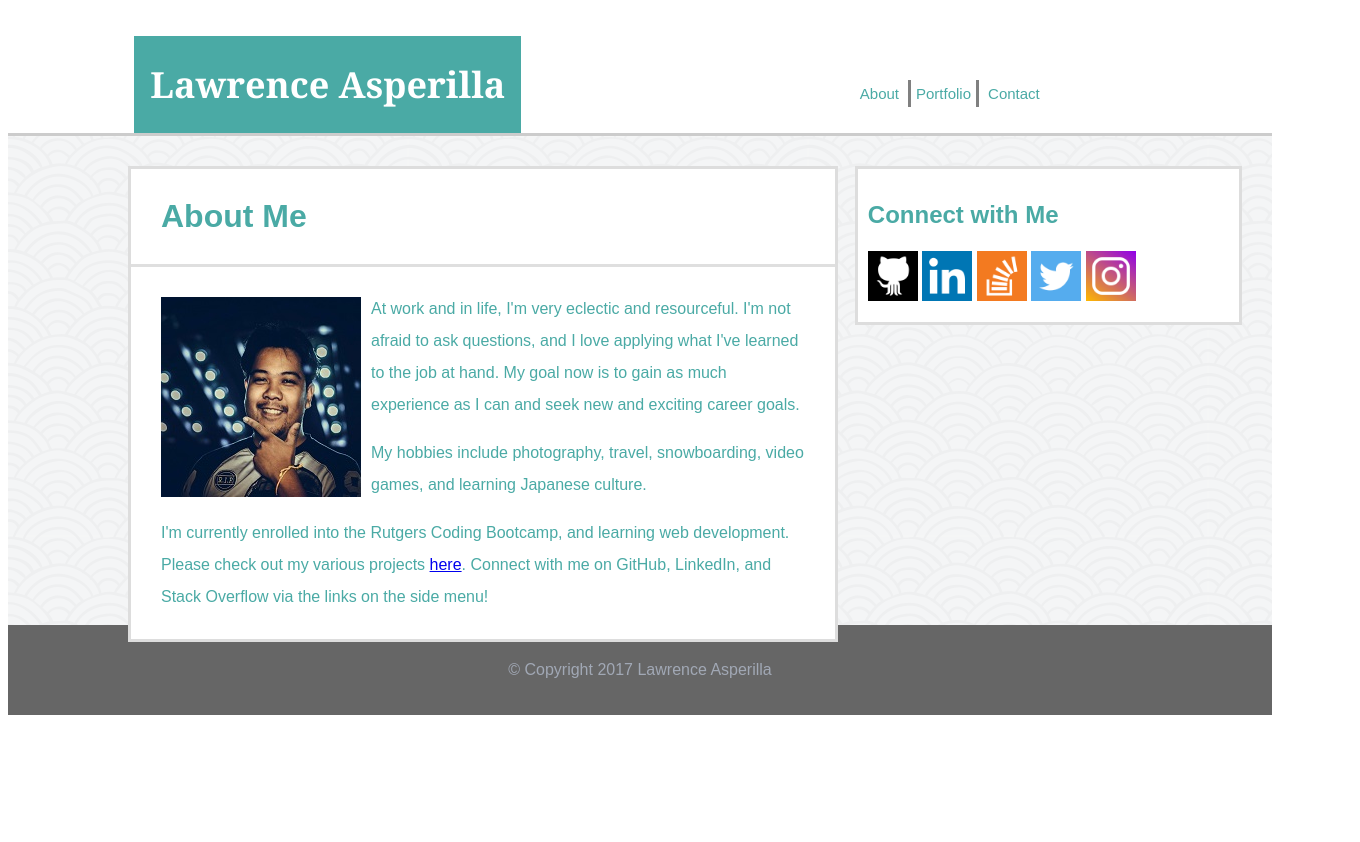
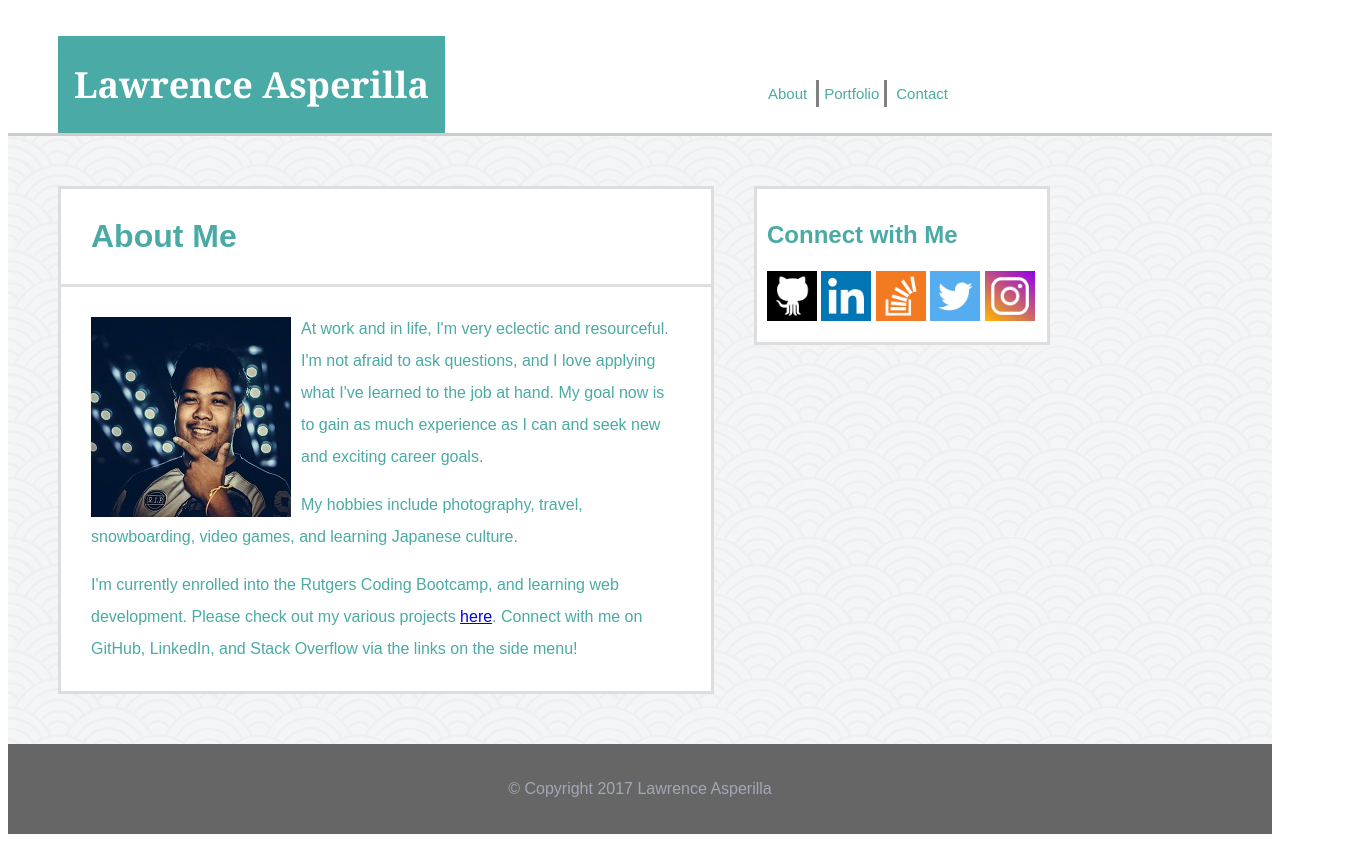
Before and after one commit to lasperilla/Basic-Portfolio, a plain HTML site: page index.html in a window 1280 px wide. Shown: the whole page, 1360 px wide, since content can reach past the window. Before the commit the page ends 800 px from the top, so only its background shows below. Drawn offline with Linux system fonts and the light colour scheme.

Commit message:
fixed css, changed id's to classes, changed class name semantics

```diff
--- a/assets/css/style.css
+++ b/assets/css/style.css
@@ -4,8 +4,8 @@
     display: table;
 }
 
-#header {
-    height: 125px;
+.header {
+   height: 125px;
     position: relative;
     background: #FFFFFF;
     border-color: #cccccc;
@@ -13,26 +13,26 @@
     /*  background: yellow;*/
 }
 
-#letterhead {
+.letterhead {
     background: #4AAAA5;
     color: #FFFFFF;
     width: 375px;
     padding: 0px 6px 0px 6px;
     float: left;
     position: absolute;
-    left: 10%;
+    left: 50px;
     bottom: 0px;
     text-align: center;
     font-family: 'Georgia', Times, Times New Roman, serif;
     font-size: 18px;
 }
 
-#topmenu {
+.topmenu {
     width: 500px;
     padding: 5px;
     float: left;
     position: absolute;
-    left: 66.6%;
+    left: 750px;
     bottom: 20%;
 }
 
@@ -49,14 +49,14 @@
 
 /*not sure how to put | between about, portfolio, and contact links. using border on middle link for now*/
 
-.tmcenter {
+#tmcenter {
     border-left-style: solid;
     border-right-style: solid;
     border-left-color: gray;
     border-right-color: gray;
 }
 
-#footer {
+.footer {
     font-family: 'Arial', 'Helvetica Neue', Helvetica, sans-serif;
     background-color: #666666;
     color: #A1A8B5;
@@ -64,13 +64,18 @@
     padding: 20px;
 }
 
-#wrapper {
+.wrapper {
+    clear: both;
+    overflow: auto;
+    /*border-style: solid;*/
     background-image: url("../../assets/images/background.png");
-    padding: 30px 30px 300px 30px;
+    /*padding: 30px 30px 300px 30px;*/
+    padding: 50px;
+    /* weird overflow problem with body div. been fixing by adjusting bottom padding*/
+    /*problem was fixed. problem was due to index's position set to absolute*/
 }
 
-
-#index {
+.maincontent {
     /*text-align: center;*/
     border-top-style: solid;
     border-bottom-style: solid;
@@ -82,16 +87,16 @@
     line-height: 200%;
     font-family: 'Arial', 'Helvetica Neue', Helvetica, sans-serif;
     color: #4aaaa5;
-    width: 55%;
+    width: 650px;
     float: left;
-    position: absolute;
-    left: 10%;
-  /*  margin: 10px;*/
+    /*    position: absolute;
+    left: 10%;*/
+    /*  margin: 10px;*/
 }
 
-#connect {
-    float: right;
-    width: 30%;
+.connect {
+    float: left;
+    width: 270px;
     border-top-style: solid;
     border-bottom-style: solid;
     border-top-color: #DFDFDF;
@@ -104,9 +109,10 @@
     color: #4aaaa5;
     text-decoration: none;
     padding: 10px;
+    margin-left: 40px;
 }
 
-#profilepic {
+.profilepic {
     float: left;
     margin: 0px 10px 10px 0px;
     position: relative;
@@ -114,15 +120,15 @@
 }
 
 #aboutme {
-padding: 10px 30px 10px 30px;
+    padding: 10px 30px 10px 30px;
 }
 
-#bio {
+.bio {
     border-top-style: solid;
     border-top-color: #DFDFDF;
-padding: 10px 30px 10px 30px;
+    padding: 10px 30px 10px 30px;
 }
 
 .tdn {
-       text-decoration: none;
+    text-decoration: none;
 }
--- a/index.html
+++ b/index.html
@@ -9,26 +9,26 @@
 
 <body>
     <!-- Header bar -->
-    <div id="header">
-        <div id="letterhead">
+    <div class="header">
+        <div class="letterhead">
             <h1>Lawrence Asperilla</h1>
         </div>
         <!--group and position right-->
-        <div id="topmenu">
+        <div class="topmenu">
             <a href="index.html" class="tmlink">About</a>
-            <a href="portfolio.html" class="tmlink tmcenter">Portfolio</a>
+            <a href="portfolio.html" class="tmlink" id="tmcenter">Portfolio</a>
             <a href="contact.html" class="tmlink">Contact</a>
         </div>
     </div>
     <!-- Main body -->
-    <div id="wrapper" class="clearfix">
+    <div class="wrapper" class="clearfix">
         <!--Main content-->
-        <div id="index">
+        <div class="maincontent">
             <div id="aboutme">
                 <h1>About Me</h1>
             </div>
-            <div id="bio">
-                <div id="profilepic">
+            <div class="bio">
+                <div class="profilepic">
                     <img src="assets/images/profile.jpg" alt="">
                 </div>
                 <p>At work and in life, I'm very eclectic and resourceful. I'm not afraid to ask questions, and I love applying what I've learned to the job at hand. My goal now is to gain as much experience as I can and seek new and exciting career goals.</p>
@@ -37,7 +37,7 @@
             </div>
         </div>
         <!-- side menu -->
-        <div id="connect">
+        <div class="connect">
             <h2>Connect with Me</h2>
             <a class="tdn" href="https://github.com/lasperilla" target="_blank">
                 <img src="assets/images/github.png" alt="GitHub" height="50" width="50">
@@ -57,7 +57,7 @@
         </div>
     </div>
     <!-- Footer bar -->
-    <div id="footer">
+    <div class="footer">
         <p>© Copyright 2017 Lawrence Asperilla</p>
     </div>
 </body>
```
